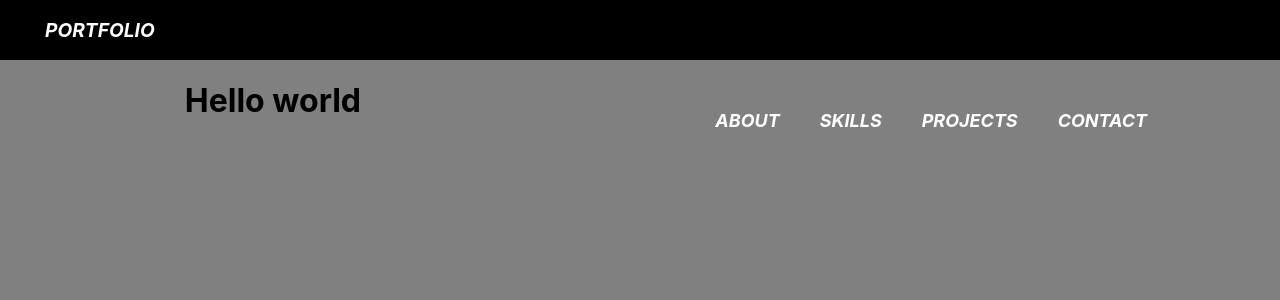
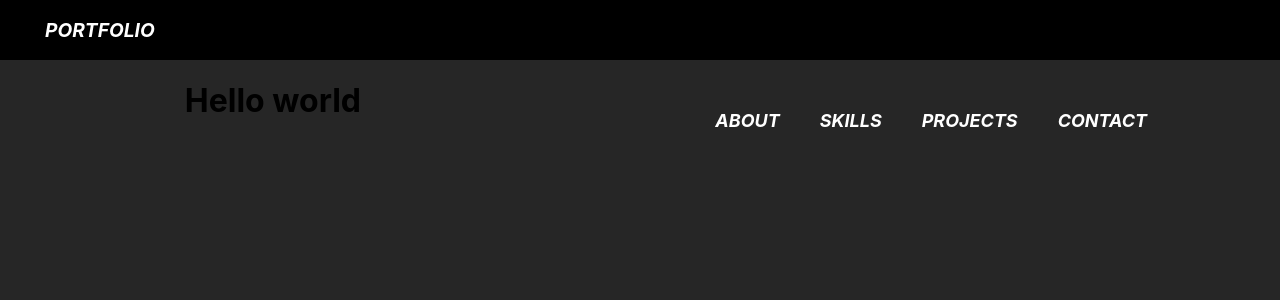
Before and after one commit to Danhayes3008/react-portfolio, a React (Create React App) app: page / in a window 1280 px wide. Shown: the top 300 px of the page. Built offline with nearby package versions, Linux system fonts and the light colour scheme.

Commit message:
changed the background color to make the site look better

```diff
--- a/src/styles/App.css
+++ b/src/styles/App.css
@@ -110,6 +110,6 @@ nav ul li {
 }
 
 body {
-  background-color: grey;
+  background-color: #262626;
 }
 /*# sourceMappingURL=App.css.map */
--- a/src/styles/App.scss
+++ b/src/styles/App.scss
@@ -40,5 +40,5 @@
 }
 
 body{
-  background-color: grey;
+  background-color:#262626;
 }
```
Also changed, not shown: 1 other file (tests, documents, lock files or other folders).
